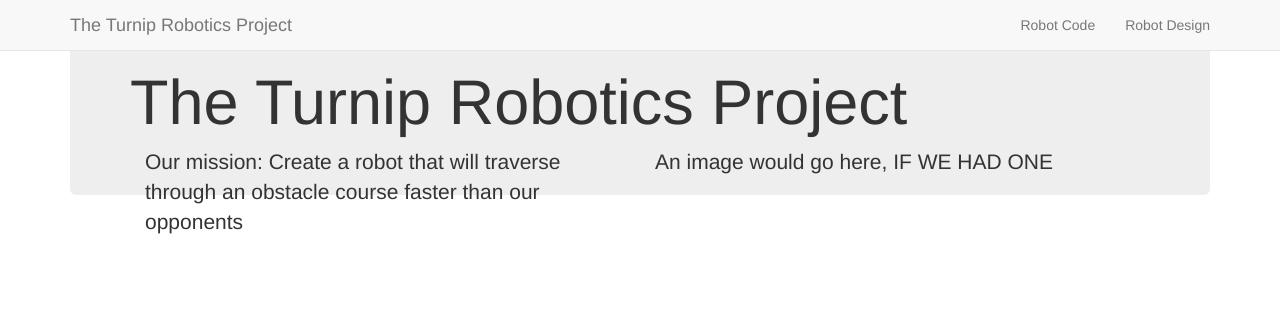
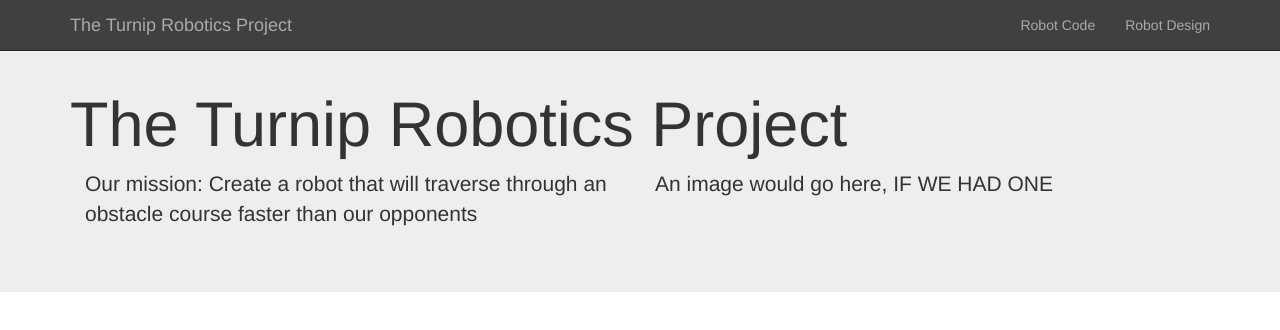
Before and after one commit to turniprobotics/turniprobotics.github.io, a plain HTML site: page index.html in a window 1280 px wide. Drawn offline with nearby package versions, Linux system fonts and the light colour scheme.

Commit message:
fixed the positioning and changed the navbar to dark

```diff
--- /dev/null
+++ b/css/index.css
@@ -0,0 +1,7 @@
+.jumbotron {
+	padding-top: 70px;
+}
+
+.navbar-inverse {
+	opacity: 0.85;
+}
--- a/index.html
+++ b/index.html
@@ -9,6 +9,7 @@
 
     <!-- Bootstrap -->
     <link href="css/bootstrap.min.css" rel="stylesheet">
+    <link href="css/index.css" rel="stylesheet">
 
     <!-- HTML5 shim and Respond.js for IE8 support of HTML5 elements and media queries -->
     <!-- WARNING: Respond.js doesn't work if you view the page via file:// -->
@@ -20,7 +21,7 @@
   <body>
 
     <!-- Fixed navbar -->
-    <nav class="navbar navbar-default navbar-fixed-top">
+    <nav class="navbar navbar-inverse navbar-fixed-top">
       <div class="container">
         <div class="navbar-header">
           <button type="button" class="navbar-toggle collapsed" data-toggle="collapse" data-target="#navbar" aria-expanded="false" aria-controls="navbar">
@@ -40,10 +41,10 @@
       </div>
     </nav>
 
-    <div class="container">
+    <div class="jumbotron">
 
       <!-- Main component for a primary marketing message or call to action -->
-      <div class="jumbotron">
+      <div class="container">
         <h1>The Turnip Robotics Project</h1>
         <div>
           <div class="col-md-6">
```
